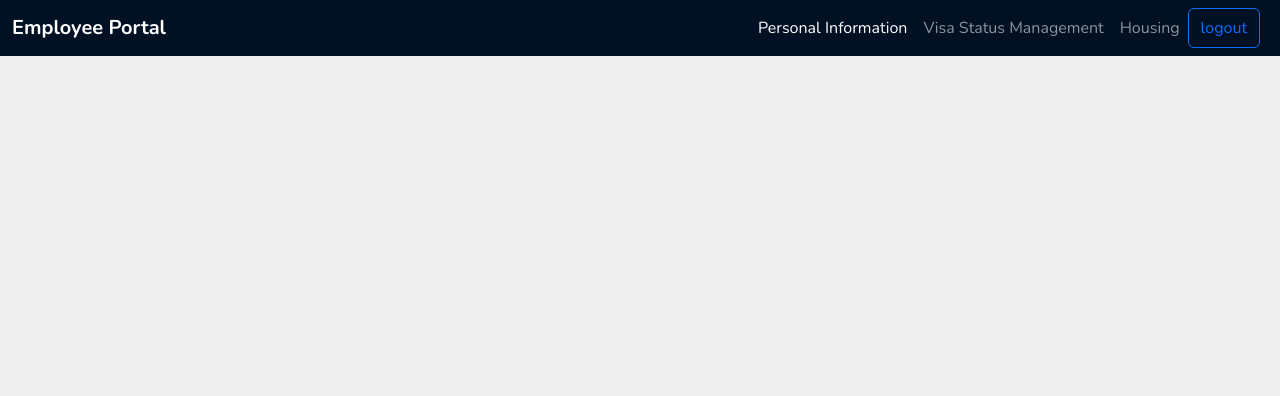
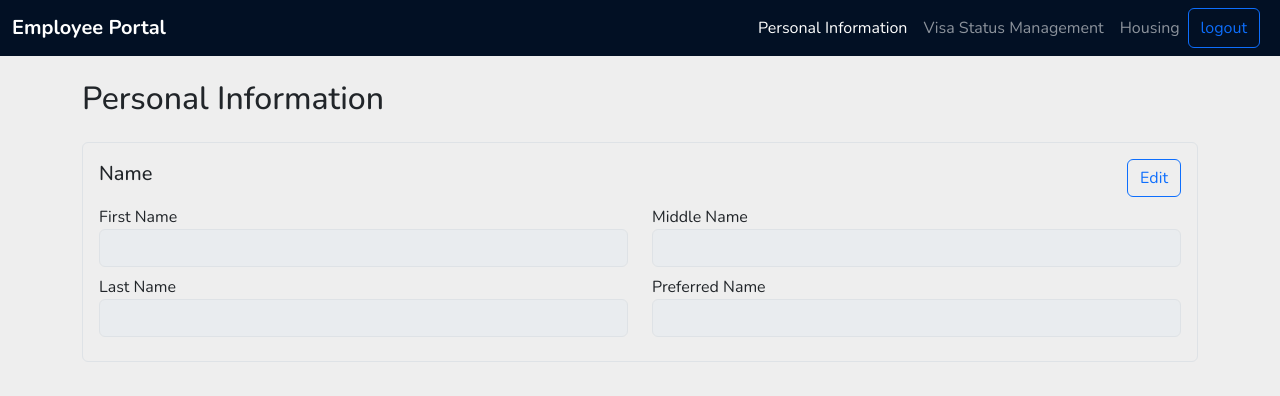
Before and after one commit to Annezhang673/Employee-Management-Portal, a React (Create React App) app in the folder frontend/: page /app/profile in a window 1280 px wide. Shown: the top 396 px of the page. Built offline with nearby package versions, Linux system fonts and the light colour scheme; no server answers; sample sign-in values are in the browser's storage.

Commit message:
Saving current process

```diff
--- /dev/null
+++ b/frontend/src/components/profilePage/ConfirmDialog.tsx
@@ -0,0 +1,39 @@
+import React from "react";
+
+type ConfirmDialogProps = {
+  show: boolean;
+  message?: string;
+  onConfirm: () => void;
+  onCancel: () => void;
+};
+
+export default function ConfirmDialog({
+  show,
+  message = "Are you sure you want to discard all changes?",
+  onConfirm,
+  onCancel,
+}: ConfirmDialogProps) {
+  if (!show) return null;
+
+  return (
+    <div
+      className="position-fixed top-0 start-0 w-100 h-100 d-flex align-items-center justify-content-center bg-dark bg-opacity-50"
+      style={{ zIndex: 10 }}
+    >
+      <div
+        className="bg-white p-4 rounded shadow"
+        style={{ minWidth: "300px" }}
+      >
+        <p className="fw-bold mb-3">{message}</p>
+        <div className="d-flex justify-content-end gap-2">
+          <button className="btn btn-secondary" onClick={onCancel}>
+            No
+          </button>
+          <button className="btn btn-danger" onClick={onConfirm}>
+            Yes
+          </button>
+        </div>
+      </div>
+    </div>
+  );
+}
--- /dev/null
+++ b/frontend/src/components/profilePage/EditableSection.tsx
@@ -0,0 +1,62 @@
+import React, { useState } from "react";
+import ConfirmDialog from "./ConfirmDialog";
+
+type EditableSectionProps = {
+  title: string;
+  children: React.ReactNode;
+  onSave: () => void;
+  onCancel: () => void;
+  isEditing: boolean;
+  setIsEditing: (edit: boolean) => void;
+};
+
+export default function EditableSection({
+  title,
+  children,
+  onSave,
+  onCancel,
+  isEditing,
+  setIsEditing,
+}: EditableSectionProps) {
+  const [showConfirm, setShowConfirm] = useState(false);
+
+  return (
+    <>
+      <div className="border rounded p-3 mb-4">
+        <div className="d-flex justify-content-between align-items-center mb-2">
+          <h5>{title}</h5>
+          {!isEditing ? (
+            <button
+              className="btn btn-outline-primary"
+              onClick={() => setIsEditing(true)}
+            >
+              Edit
+            </button>
+          ) : (
+            <div>
+              <button className="btn btn-success me-2" onClick={onSave}>
+                Save
+              </button>
+              <button
+                className="btn btn-secondary"
+                onClick={() => setShowConfirm(true)}
+              >
+                Cancel
+              </button>
+            </div>
+          )}
+        </div>
+        {children}
+      </div>
+
+      <ConfirmDialog
+        show={showConfirm}
+        onConfirm={() => {
+          setShowConfirm(false);
+          onCancel();
+        }}
+        onCancel={() => setShowConfirm(false)}
+      />
+    </>
+  );
+}
--- /dev/null
+++ b/frontend/src/components/profilePage/sections/ProfileNameSection.tsx
@@ -0,0 +1,95 @@
+// components/profilePage/sections/NameSection.tsx
+import EditableSection from "../EditableSection";
+import { UserInfo } from "../../../pages/OnboardingPage";
+import { useState } from "react";
+import axios from "axios";
+import toast from "react-hot-toast";
+
+interface NameSectionProps {
+  form: Partial<UserInfo>;
+  setForm: React.Dispatch<React.SetStateAction<Partial<UserInfo>>>;
+  userInfo: UserInfo | null;
+  userId: string;
+}
+
+export default function ProfileNameSection({
+  form,
+  setForm,
+  userInfo,
+  userId,
+}: NameSectionProps) {
+  const [isEditing, setIsEditing] = useState(false);
+
+  const handleSave = async () => {
+    try {
+      await axios.put(`http://localhost:8080/api/users/me?userId=${userId}`, {
+        firstName: form.firstName,
+        lastName: form.lastName,
+        middleName: form.middleName,
+        preferredName: form.preferredName,
+        email: form.email,
+      });
+      toast.success("Name section saved successfully!");
+      setIsEditing(false);
+    } catch (err) {
+      toast.error("Failed to save name section");
+      console.error(err);
+    }
+  };
+
+  const handleCancel = () => {
+    setForm(userInfo || {});
+    setIsEditing(false);
+  };
+
+  return (
+    <EditableSection
+      title="Name"
+      isEditing={isEditing}
+      setIsEditing={setIsEditing}
+      onSave={handleSave}
+      onCancel={handleCancel}
+    >
+      <div className="row">
+        <div className="col-md-6 mb-2">
+          <label>First Name</label>
+          <input
+            className="form-control"
+            disabled={!isEditing}
+            value={form.firstName || ""}
+            onChange={(e) => setForm({ ...form, firstName: e.target.value })}
+          />
+        </div>
+        <div className="col-md-6 mb-2">
+          <label>Middle Name</label>
+          <input
+            className="form-control"
+            disabled={!isEditing}
+            value={form.middleName || ""}
+            onChange={(e) => setForm({ ...form, middleName: e.target.value })}
+          />
+        </div>
+        <div className="col-md-6 mb-2">
+          <label>Last Name</label>
+          <input
+            className="form-control"
+            disabled={!isEditing}
+            value={form.lastName || ""}
+            onChange={(e) => setForm({ ...form, lastName: e.target.value })}
+          />
+        </div>
+        <div className="col-md-6 mb-2">
+          <label>Preferred Name</label>
+          <input
+            className="form-control"
+            disabled={!isEditing}
+            value={form.preferredName || ""}
+            onChange={(e) =>
+              setForm({ ...form, preferredName: e.target.value })
+            }
+          />
+        </div>
+      </div>
+    </EditableSection>
+  );
+}
--- a/frontend/src/pages/Employee/ProfilePage.tsx
+++ b/frontend/src/pages/Employee/ProfilePage.tsx
@@ -1,13 +1,28 @@
 import { useDispatch } from "react-redux";
 import { AppDispatch, RootState } from "../../store/store";
 import { useSelector } from "react-redux";
-import { useEffect } from "react";
+import { useEffect, useState } from "react";
 import axios from "axios";
 import { setUserInfo } from "../../store/slices/userInfoSlice";
+import ProfileNameSection from "../../components/profilePage/sections/ProfileNameSection";
+import { UserInfo } from "../OnboardingPage";
+
+export type ApplicationInfo = {
+  _id: string;
+  user: string;
+  status: string;
+  createdAt: string;
+  updatedAt: string;
+  feedback: string;
+  documents: any[]; // optionally type this better
+  data: UserInfo;
+}
 
 export default function ProfilePage() {
   const dispatch = useDispatch<AppDispatch>();
-  const userInfo = useSelector((state: RootState) => state.userInfo);
+  const userInfo = useSelector((state: RootState) => state.userInfo as ApplicationInfo | null);
+
+  const [form, setForm] = useState<Partial<UserInfo>>({});
 
   const mockId = "68730bb6ffbffeea6daaf227";
 
@@ -20,6 +35,7 @@ export default function ProfilePage() {
 
         if (response.data?.application) {
           dispatch(setUserInfo(response.data.application[0]));
+          setForm(response.data.application[0].data);
         }
       } catch (error) {
         console.error("Error fetching user info:", error);
@@ -30,12 +46,21 @@ export default function ProfilePage() {
     }
   }, [userInfo, dispatch]);
 
-  console.log(userInfo);
+  useEffect(() => {
+    if (userInfo?.data) {
+      setForm(userInfo.data);
+    }
+  }, [userInfo]);
 
-
-
-  return <div className="container">
-
-
-  </div>;
+  return (
+    <div className="container mt-4">
+      <h2 className="mb-4">Personal Information</h2>
+      <ProfileNameSection
+        form={form}
+        setForm={setForm}
+        userInfo={userInfo ? userInfo.data : null}
+        userId={mockId}
+      />
+    </div>
+  );
 }
--- a/frontend/src/store/slices/userInfoSlice.ts
+++ b/frontend/src/store/slices/userInfoSlice.ts
@@ -1,14 +1,14 @@
 import { createSlice, PayloadAction } from "@reduxjs/toolkit";
 import type { UserInfo } from "../../pages/OnboardingPage";
+import type { ApplicationInfo } from "../../pages/Employee/ProfilePage";
 
-const initialState = null as UserInfo | null;
-
+const initialState: ApplicationInfo | null = null;
 
 export const userInfoSlice = createSlice({
   name: "userInfo",
   initialState,
   reducers: {
-    setUserInfo: (state, action: PayloadAction<UserInfo>) => {
+    setUserInfo: (state, action) => {
       return action.payload;
     },
     updateUserField: (
```
Also changed, not shown: 1 other file (tests, documents, lock files or other folders).
